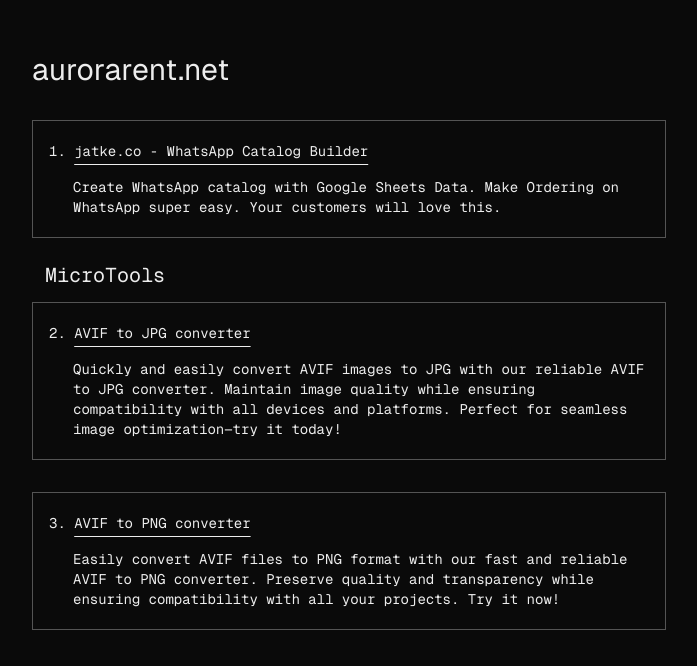
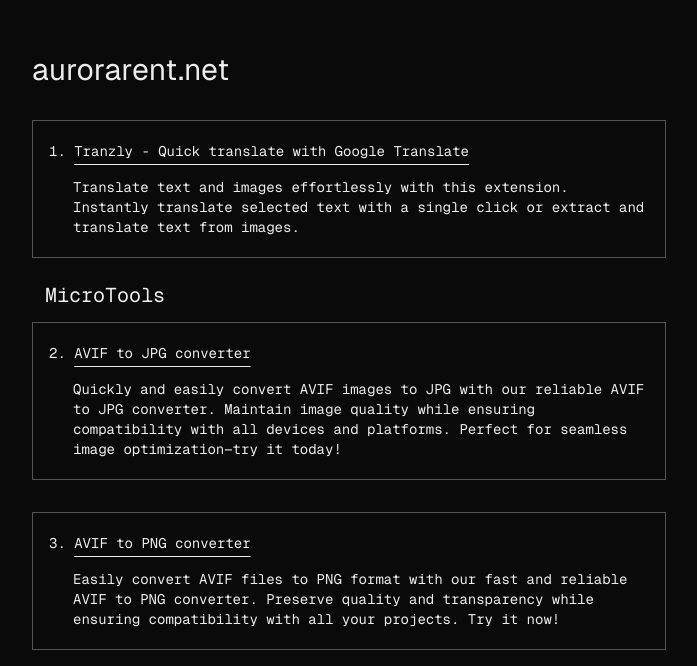
Before and after one commit to olekzakhar/aurorarent-net, a Next.js app: page / in a window 1280 px wide. Shown: the part 112-778 px from the top of the page, without its empty margins (291-988 px from the left). Built offline with nearby package versions, Linux system fonts and the light colour scheme.

Commit message:
[+] Add link tranzly

```diff
--- a/app/page.js
+++ b/app/page.js
@@ -7,12 +7,12 @@
         <h1 className="text-3xl">aurorarent.net</h1>
         <ol className="list-inside list-decimal text-sm text-left font-[family-name:var(--font-geist-mono)]">
           <li className="mb-8 py-5 px-4 relative border border-white/30">
-            <h2 className="inline-block underline underline-offset-8">jatke.co - WhatsApp Catalog Builder</h2>
+            <h2 className="inline-block underline underline-offset-8">Tranzly - Quick translate with Google Translate</h2>
             <p className="mt-4 ml-6 max-w-xl">
-              Create WhatsApp catalog with Google Sheets Data. Make Ordering on WhatsApp super easy. Your customers will love this.
+              Translate text and images effortlessly with this extension. Instantly translate selected text with a single click or extract and translate text from images.
             </p>
-            <Link href="https://jatke.co" className="absolute top-0 left-0 w-full h-full">
-              <span className="invisible">jatke.co - WhatsApp Catalog Builder</span>
+            <Link href="https://tranzly.vercel.app" className="absolute top-0 left-0 w-full h-full">
+              <span className="invisible">Tranzly - Quick translate with Google Translate</span>
             </Link>
           </li>
           <li className="mt-16 mb-8 py-5 px-4 relative border border-white/30">
```
